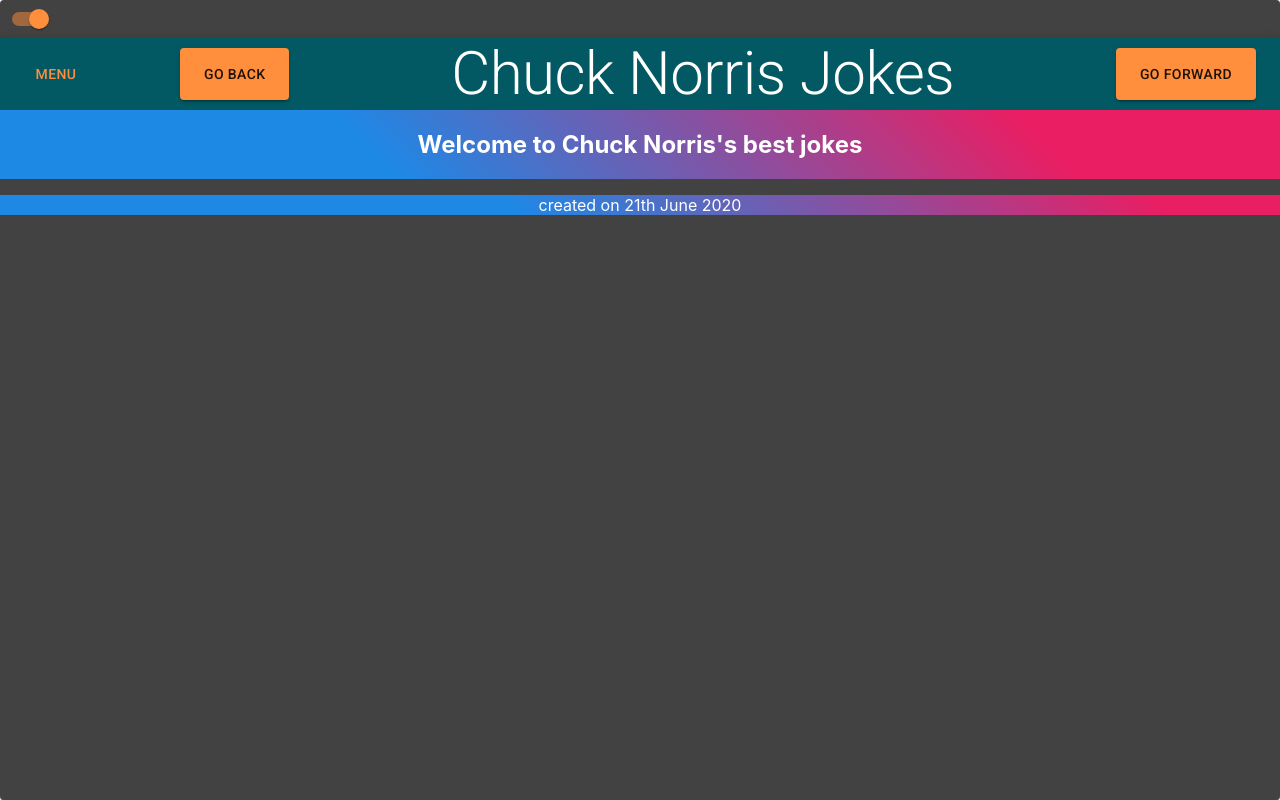
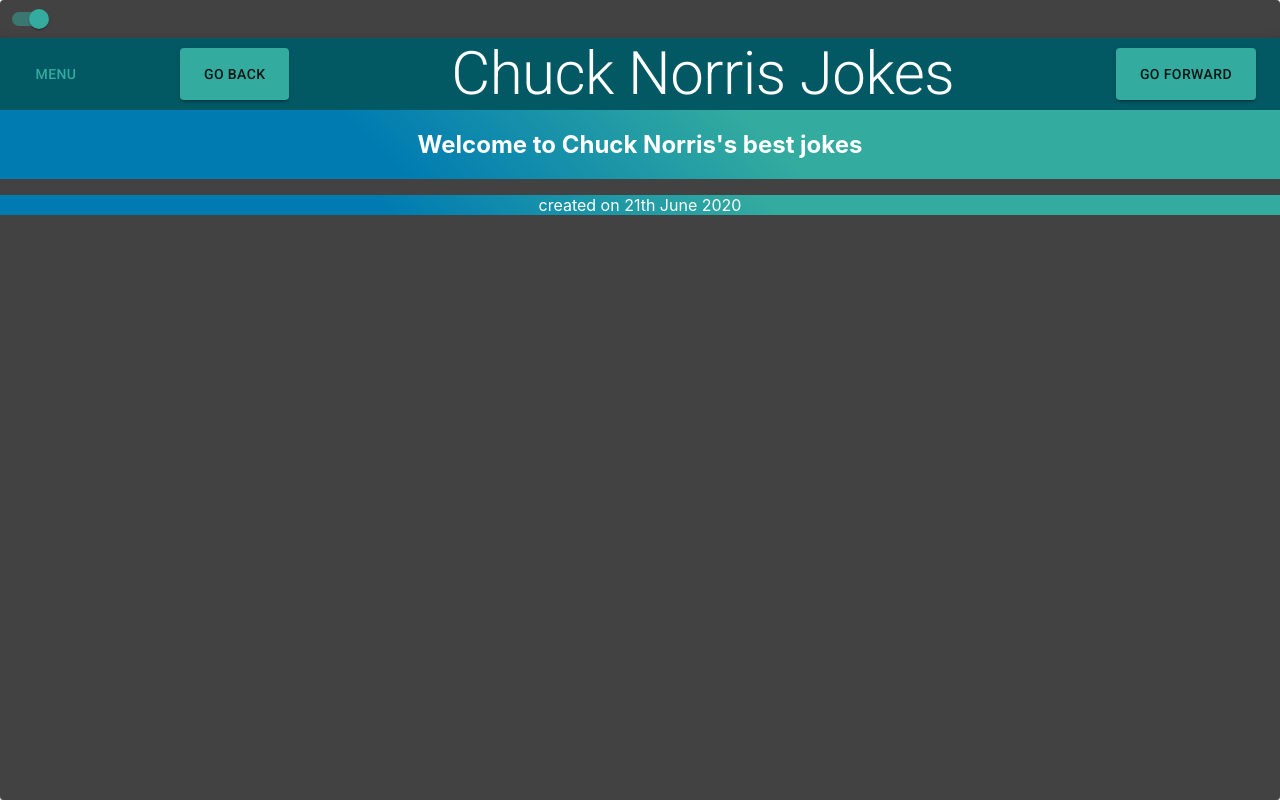
Before and after one commit to ThanhDuong2503/ChuckNorris, a React (Create React App) app: page / in a window 1280 px wide. Built offline with nearby package versions, Linux system fonts and the light colour scheme.

Commit message:
Add style changes

```diff
--- a/src/App.js
+++ b/src/App.js
@@ -21,7 +21,7 @@
             },
             secondary: {
                 light: '#F38765',
-                main: '#FF8E3D',
+                main: '#33ab9f',
                 dark: '#79EFA1',
             }
         }});
--- a/src/Card/ChuckCard.js
+++ b/src/Card/ChuckCard.js
@@ -22,7 +22,7 @@
             <CardActionArea>
                 <CardMedia
                     className={classes.media}
-                    image="https://aisvip-a.akamaihd.net/themenarchiv/chuck-norris-bilder/3-1e1eaqaq/460x0/2325/chuck-norris-t2914.jpg"
+                    image="http://images05.weekend.at/20120125_PD7929.HR.jpg/620x330/59.576.265"
                     title="ChuckNorris"
                 />
                 <CardContent>
--- a/src/Footer.js
+++ b/src/Footer.js
@@ -4,8 +4,7 @@
 
 const useStyles = makeStyles({
     root: {
-        background: 'linear-gradient(45deg, #1e88e5 40%, #e91e63 90%)',
-        color: props => props.color,
+        background: 'linear-gradient(45deg, #007bb2 30%, #33ab9f 60%)',
     },
 });
 
--- a/src/Main.js
+++ b/src/Main.js
@@ -7,7 +7,7 @@
 
 const useStyles = makeStyles({
         root: {
-                background: 'linear-gradient(45deg, #1e88e5 30%, #e91e63 80%)',
+                background: 'linear-gradient(45deg, #007bb2 30%, #33ab9f 60%)',
                 // color: props => props.color,
         },
 });
```
